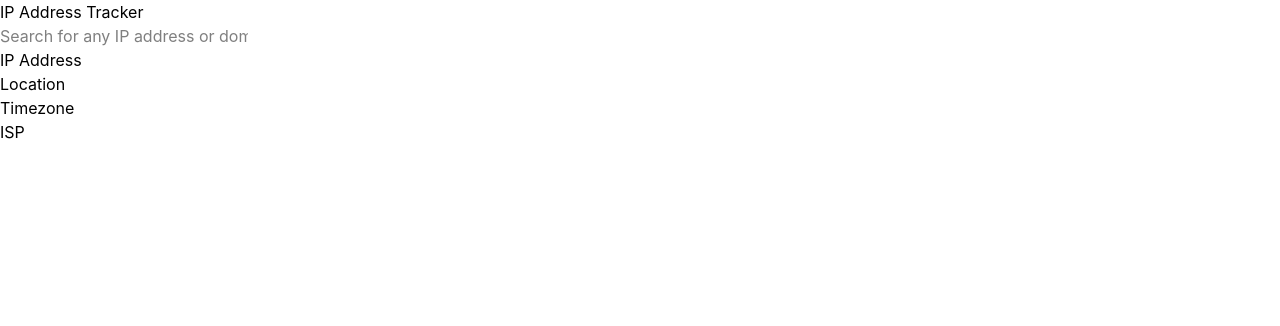
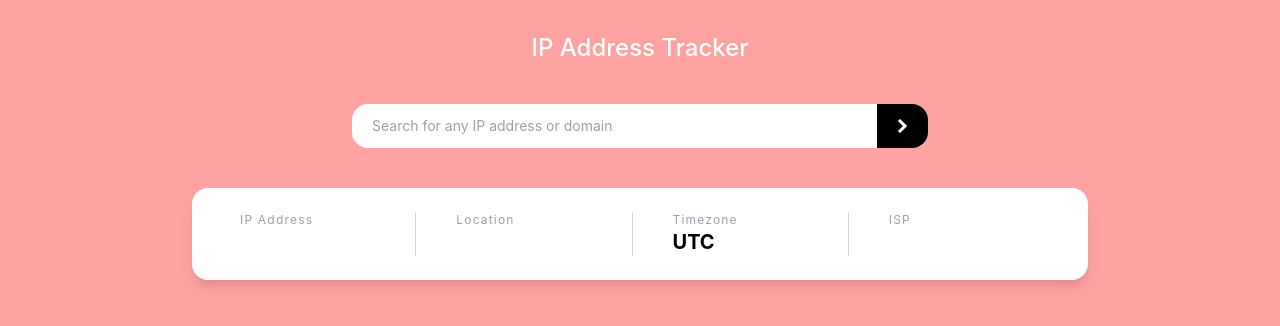
Before and after one commit to kdotsin/ip-address-tracker, a website: page src/index.html in a window 1280 px wide. Drawn offline with nearby package versions, Linux system fonts and the light colour scheme; files that its build step writes are made by us from their sources.

Commit message:
added finishing touches to frontend with placeholder bg

```diff
--- a/src/index.html
+++ b/src/index.html
@@ -10,19 +10,36 @@
 
   <link href="./output.css" rel="stylesheet">
 </head>
-<body>
+<body class="bg-red-300">
 
-  <main>
+  <main class="flex flex-col items-center justify-center gap-10 px-6 pt-8 pb-32">
+    <h1 class="text-2xl font-medium text-white">IP Address Tracker</h1>
+    <form class="mx-auto flex w-full max-w-xl">
+      <input id="ip-search" type="text" class="ip-input" placeholder="Search for any IP address or domain">
+      <button type="submit" class="search-btn volume-btn" aria-label="Search">
+        <img src="./images/icon-arrow.svg" alt="Submit Form">
+      </button>
+    </form>
 
-    <h1>IP Address Tracker</h1>
-
-    <input type="text" placeholder="Search for any IP address or domain">
-
-    <section>
-      <div>IP Address</div>
-      <div>Location</div>
-      <div>Timezone</div>
-      <div>ISP</div>
+    <section class="address-container" aria-label="IP address details">
+      <dl class="address-cards">
+        <div class="address-detail">
+          <dt class="card-title">IP Address</dt>
+          <dd class="card-content"></dd>
+        </div>
+        <div class="address-detail">
+          <dt class="card-title">Location</dt>
+          <dd class="card-content"></dd>
+        </div>
+        <div class="address-detail">
+          <dt class="card-title">Timezone</dt>
+          <dd class="card-content">UTC</dd>
+        </div>
+        <div class="address-detail">
+          <dt class="card-title">ISP</dt>
+          <dd class="card-content"></dd>
+        </div>
+      </dl>
     </section>
 
   </main>
--- a/src/input.css
+++ b/src/input.css
@@ -1 +1,35 @@
 @import "tailwindcss";
+
+@layer components {
+  .address-container {
+    @apply mx-auto w-full max-w-4xl rounded-2xl bg-white p-6 shadow-lg;
+  }
+
+  .address-cards {
+    @apply flex flex-col gap-4 md:flex-row md:divide-x md:divide-gray-300;
+  }
+
+  .address-detail {
+    @apply flex-1 md:px-6;
+  }
+
+  .card-title {
+    @apply text-xs tracking-widest text-gray-400;
+  }
+
+  .card-content {
+    @apply text-xl font-bold;
+  }
+
+  .ip-input {
+    @apply flex-1 rounded-l-2xl bg-white px-5 py-3 text-sm outline-none placeholder:text-gray-400;
+  }
+
+  .search-btn {
+    @apply rounded-r-2xl bg-black px-5
+  }
+
+  .volume-btn {
+    @apply cursor-pointer rounded-r-2xl bg-black px-5;
+  }
+}
```
